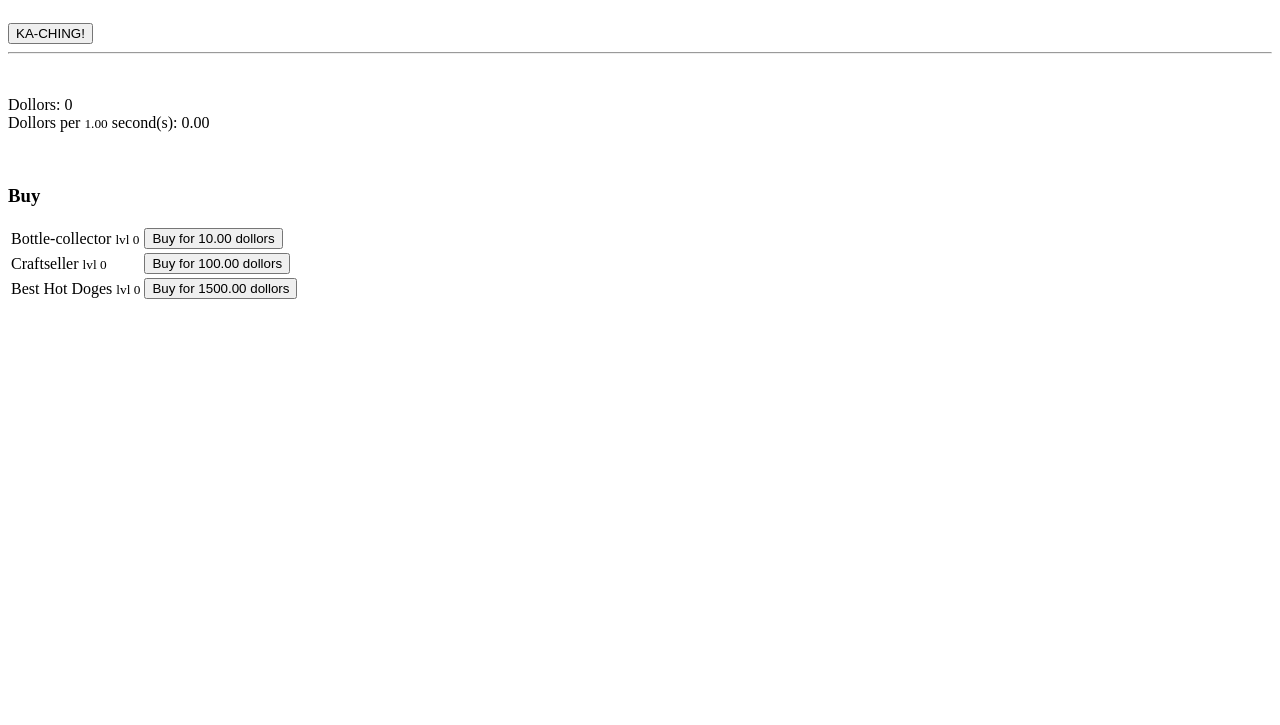
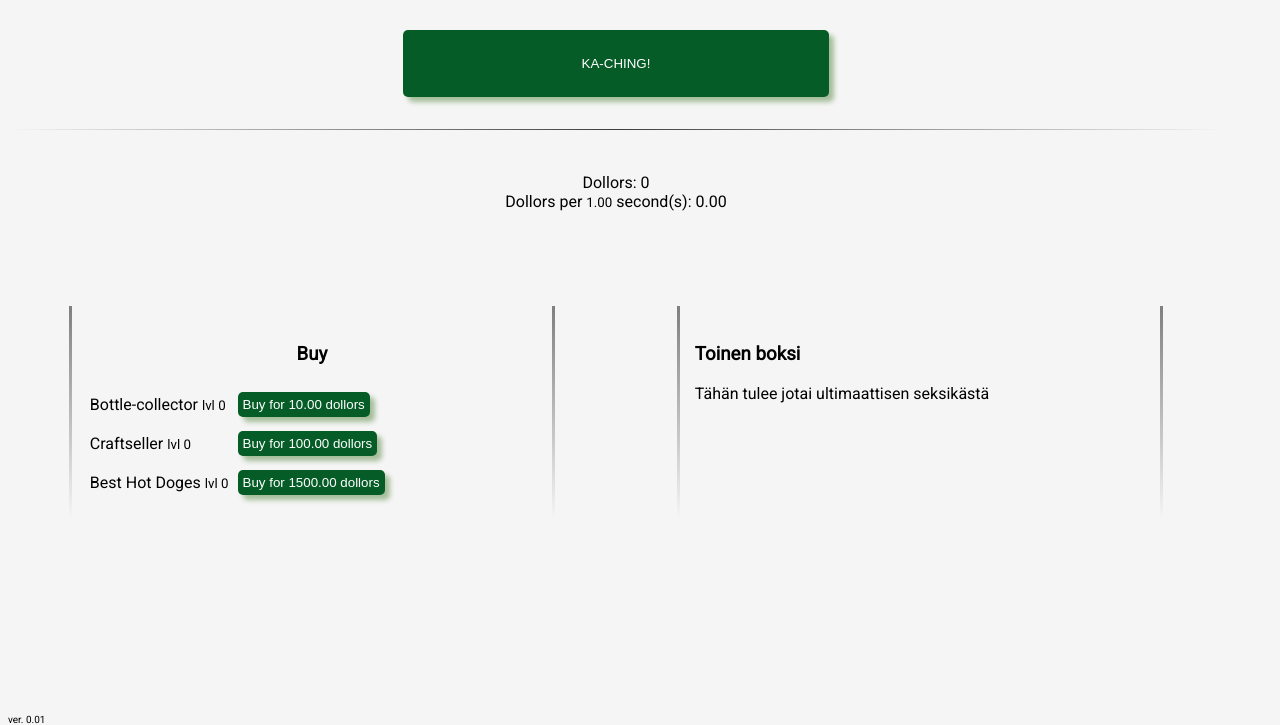
Before and after one commit to Veixer/dollorclicker, a plain HTML site: page index.html in a window 1280 px wide. Shown: the part 75-800 px from the top of the page. Drawn offline with Linux system fonts and the light colour scheme.

Commit message:
Styles and content

```diff
--- a/index.html
+++ b/index.html
@@ -2,22 +2,32 @@
 <html>
 <meta charset="UTF-8">
 <head>
+<link rel="stylesheet" type="text/css" href="style.css">
+<link href='https://fonts.googleapis.com/css?family=Roboto' rel='stylesheet' type='text/css'>
 <title>Page Title</title>
 </head>
 
 <body>
 <div class="container">
-	<h1>Road to Bel-Air <small>or is it?</small></h1>
+	<div class="header">
+		<h1>Dollorclicker</h1>
+	</div>
 	<br>
+	<div class="kachingdiv">
 	<button id="kaching" type="button" class="mainclick">KA-CHING!</button>
-	<br><hr><br>
-
+	</div>
+	<br>
+	<hr>
+	<br>
+	<div class="rahadiv">
 	<p>
 		Dollors: <span id="money">0</span><br>
 		Dollors per <small id="secondRate">1.00</small> second(s): <span id="moneyps">0</span>
 	<p>
-
+	</div>
 	<br>
+	<div class="riviin">
+	<div class="buydiv col">
 		<h3>Buy</h3>
 		<table class="table">
 			<tr>
@@ -55,7 +65,15 @@
 
 		</table>
 	</div>
-
+	<div class="jokutoinen">
+		<h3>Toinen boksi</h3>
+		<p>Tähän tulee jotai ultimaattisen seksikästä</p>
+	</div>
+	</div>
+</div>
+<div class="footer">
+	ver. 0.01
+</div>
 </body>
 
 <script type="text/javascript" src="main.js"></script>
--- /dev/null
+++ b/style.css
@@ -0,0 +1,95 @@
+/* MAIN STYLE FILE FOR dollorclicker */
+
+body {
+	width: 95%;
+	background-color: #f5f5f5;
+	font-family: 'Roboto', sans-serif;
+}
+
+container {
+	width: 80%;
+	overflow: hidden;
+
+}
+
+.header {
+	text-align: center;
+}
+
+h1{
+
+}
+
+hr {
+	border: 0;
+	height: 1px;
+	background-image: linear-gradient(to right, rgba(0, 0, 0, 0), rgba(0, 0, 0, 0.75), rgba(0, 0, 0, 0));
+}
+
+button {
+	border: none;
+	border-radius: 5px;
+	background-color: #065C27;
+	box-shadow: 5px 5px 5px #A4BD99;
+	padding: 5px;
+	margin: 5px;
+	color: white;
+}
+
+.kachingdiv {
+	text-align: center;
+}
+
+.kachingdiv button {
+	width: 35%;
+	height: 5em;
+}
+
+.rahadiv {
+	text-align: center;
+}
+
+.riviin {
+    display: -webkit-flex; /* Safari */
+    /*-webkit-flex-wrap: wrap; /* Safari 6.1+ */ /* Rikkoo chromen? */
+    display: flex;
+	/* flex-wrap: wrap; */
+	/* justify-content: space-around; */
+
+}
+
+.buydiv {
+	flex: 0 1 40%;
+	margin: 5% ; /* 5% */
+	padding: 15px;
+	border-width: 3px;
+	border-style: solid;
+	border-image: linear-gradient (to bottom, grey, #f5f5f5) 1 100%;
+	-moz-border-image: -moz-linear-gradient(grey, #f5f5f5) 1 100%;
+	-webkit-border-image: -webkit-gradient(linear, 0 0, 0 100%, from(grey), to(#f5f5f5)) 1 100%;
+	-webkit-border-image: -webkit-linear-gradient(grey, #f5f5f5) 1 100%;
+	-o-border-image: -o-linear-gradient(grey, #f5f5f5) 1 100%;
+}
+
+.buydiv h3 {
+	text-align: center;
+}
+
+.jokutoinen {
+	flex: 0 1 40%;
+	margin: 5%;
+	padding: 15px;
+	border-width: 3px;
+	border-style: solid;
+	border-image: linear-gradient (to bottom, grey, #f5f5f5) 1 100%;
+	-moz-border-image: -moz-linear-gradient(grey, #f5f5f5) 1 100%;
+	-webkit-border-image: -webkit-gradient(linear, 0 0, 0 100%, from(grey), to(#f5f5f5)) 1 100%;
+	-webkit-border-image: -webkit-linear-gradient(grey, #f5f5f5) 1 100%;
+	-o-border-image: -o-linear-gradient(grey, #f5f5f5) 1 100%;
+}
+
+.footer {
+	position: absolute;
+	bottom: 0;
+	font-size: 10px;
+}
```
Lines whose indentation alone changed are shown as unchanged.
